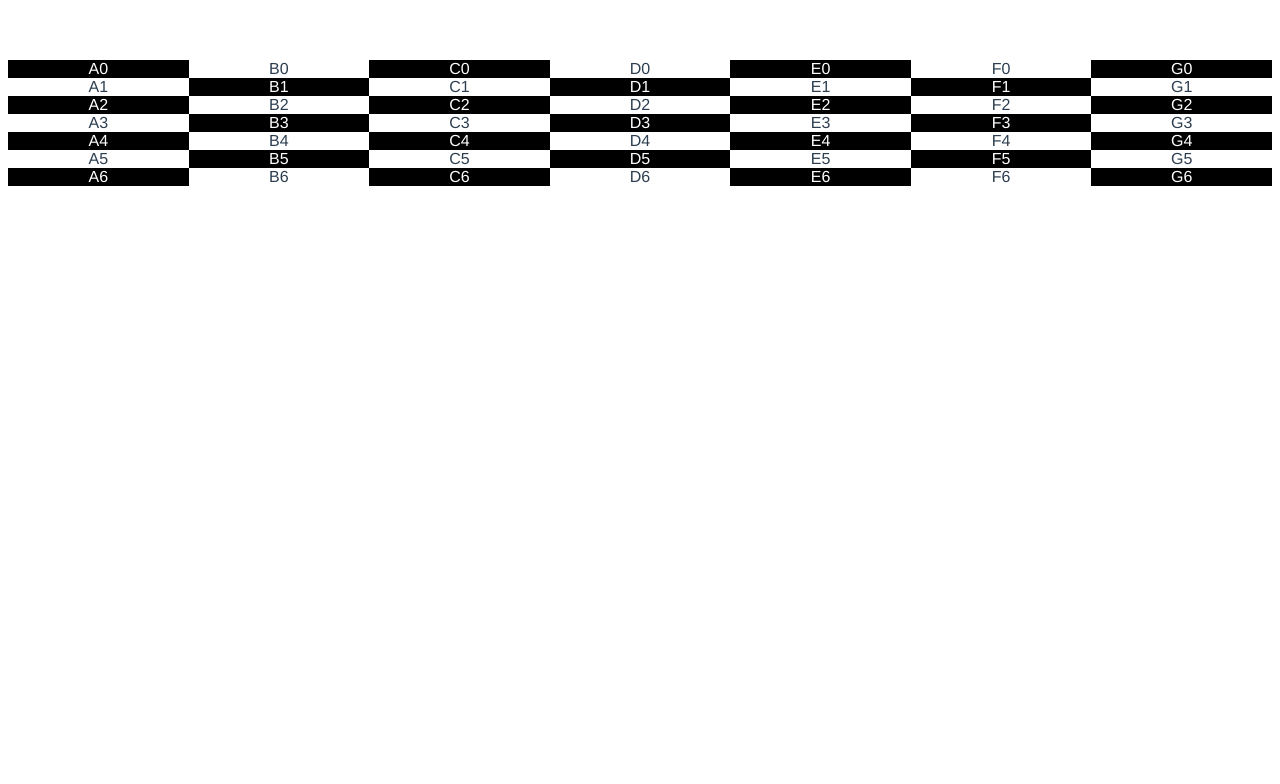
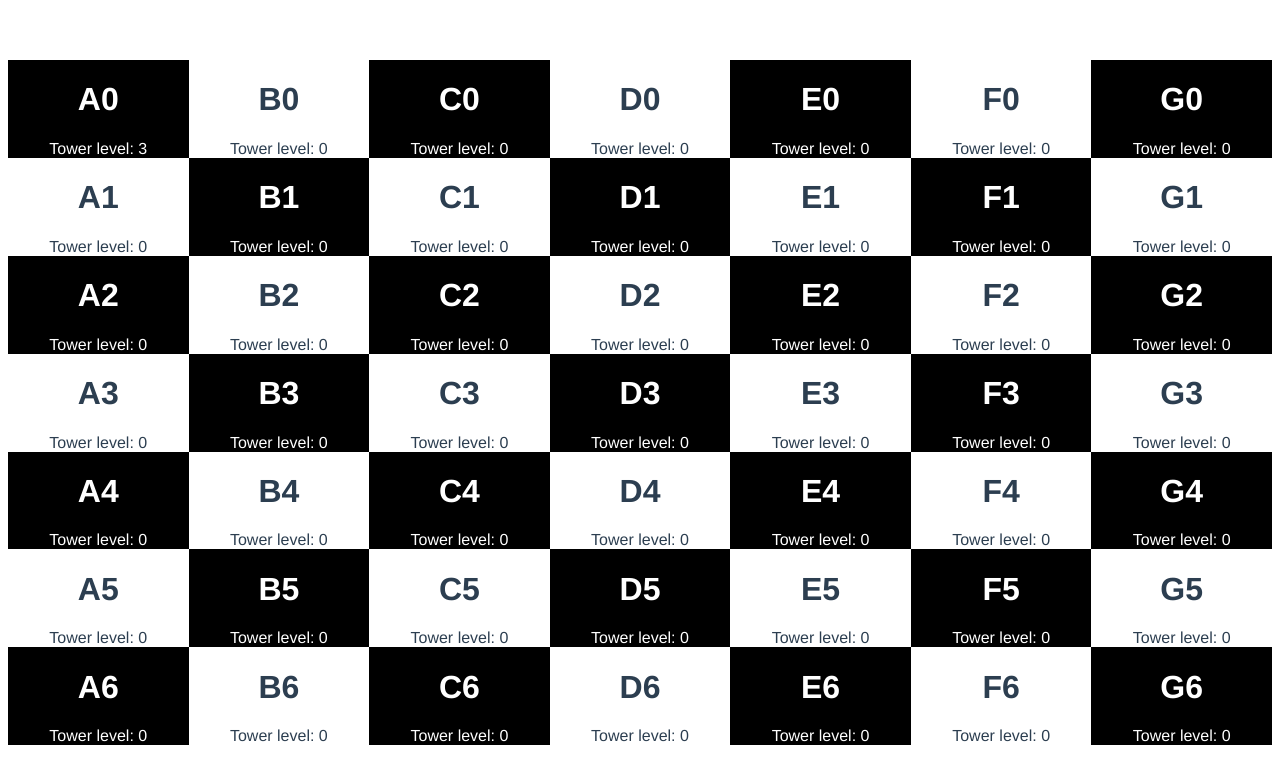
Before and after one commit to ogdenstudios/corruption, a Vue app: page / in a window 1280 px wide. Shown: the top 784 px of the page. Built offline with nearby package versions, Linux system fonts and the light colour scheme.

Commit message:
add vuex

```diff
--- a/package.json
+++ b/package.json
@@ -9,7 +9,8 @@
   },
   "dependencies": {
     "core-js": "^3.6.5",
-    "vue": "^2.6.11"
+    "vue": "^2.6.11",
+    "vuex": "^3.6.2"
   },
   "devDependencies": {
     "@vue/cli-plugin-babel": "~4.5.0",
--- a/src/components/Tile.vue
+++ b/src/components/Tile.vue
@@ -1,6 +1,7 @@
 <template>
   <div :class="position % 2 === 0 ? 'dark' : 'light'">
-    {{ fileLetter + rank }}
+    <h1>{{ fileLetter + rank }}</h1>
+    <div>Tower level: {{towerLevel}}</div>
   </div>
 </template>
 
@@ -24,10 +25,13 @@ export default {
   },
   computed: {
     fileLetter: function () {
-      const letters = ['A', 'B', 'C', 'D', 'E', 'F', 'G'];
+      const letters = ["A", "B", "C", "D", "E", "F", "G"];
       return letters[this.file];
-    }
-  }
+    },
+    towerLevel: function () {
+      return this.$store.state.board[this.rank][this.file].towerLevel;
+    },
+  },
 };
 </script>
 
--- /dev/null
+++ b/src/lib/logic.js
@@ -0,0 +1 @@
+console.log('something here');
--- a/src/main.js
+++ b/src/main.js
@@ -1,8 +1,30 @@
 import Vue from 'vue'
+import Vuex from 'vuex'
 import App from './App.vue'
 
 Vue.config.productionTip = false
+Vue.use(Vuex)
+
+const store = new Vuex.Store({
+  state: {
+    board: [
+      [{ towerLevel: 3 }, { towerLevel: 0 }, { towerLevel: 0 }, { towerLevel: 0 }, { towerLevel: 0 }, { towerLevel: 0 }, { towerLevel: 0 }],
+      [{ towerLevel: 0 }, { towerLevel: 0 }, { towerLevel: 0 }, { towerLevel: 0 }, { towerLevel: 0 }, { towerLevel: 0 }, { towerLevel: 0 }],
+      [{ towerLevel: 0 }, { towerLevel: 0 }, { towerLevel: 0 }, { towerLevel: 0 }, { towerLevel: 0 }, { towerLevel: 0 }, { towerLevel: 0 }],
+      [{ towerLevel: 0 }, { towerLevel: 0 }, { towerLevel: 0 }, { towerLevel: 0 }, { towerLevel: 0 }, { towerLevel: 0 }, { towerLevel: 0 }],
+      [{ towerLevel: 0 }, { towerLevel: 0 }, { towerLevel: 0 }, { towerLevel: 0 }, { towerLevel: 0 }, { towerLevel: 0 }, { towerLevel: 0 }],
+      [{ towerLevel: 0 }, { towerLevel: 0 }, { towerLevel: 0 }, { towerLevel: 0 }, { towerLevel: 0 }, { towerLevel: 0 }, { towerLevel: 0 }],
+      [{ towerLevel: 0 }, { towerLevel: 0 }, { towerLevel: 0 }, { towerLevel: 0 }, { towerLevel: 0 }, { towerLevel: 0 }, { towerLevel: 0 }]
+    ]
+  },
+  mutations: {
+    increment(state) {
+      state.count++
+    }
+  }
+})
 
 new Vue({
   render: h => h(App),
+  store,
 }).$mount('#app')
```
Also changed, not shown: 2 other files (tests, documents, lock files or other folders).
